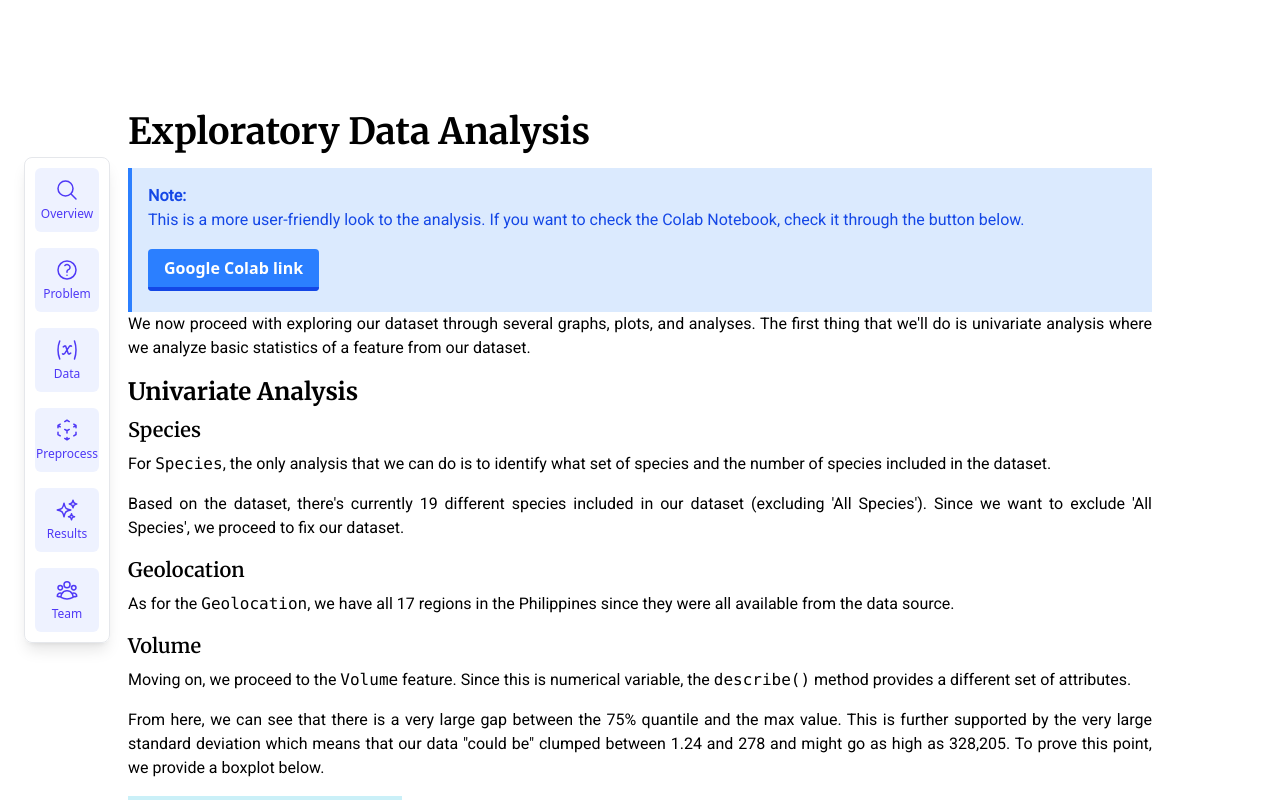
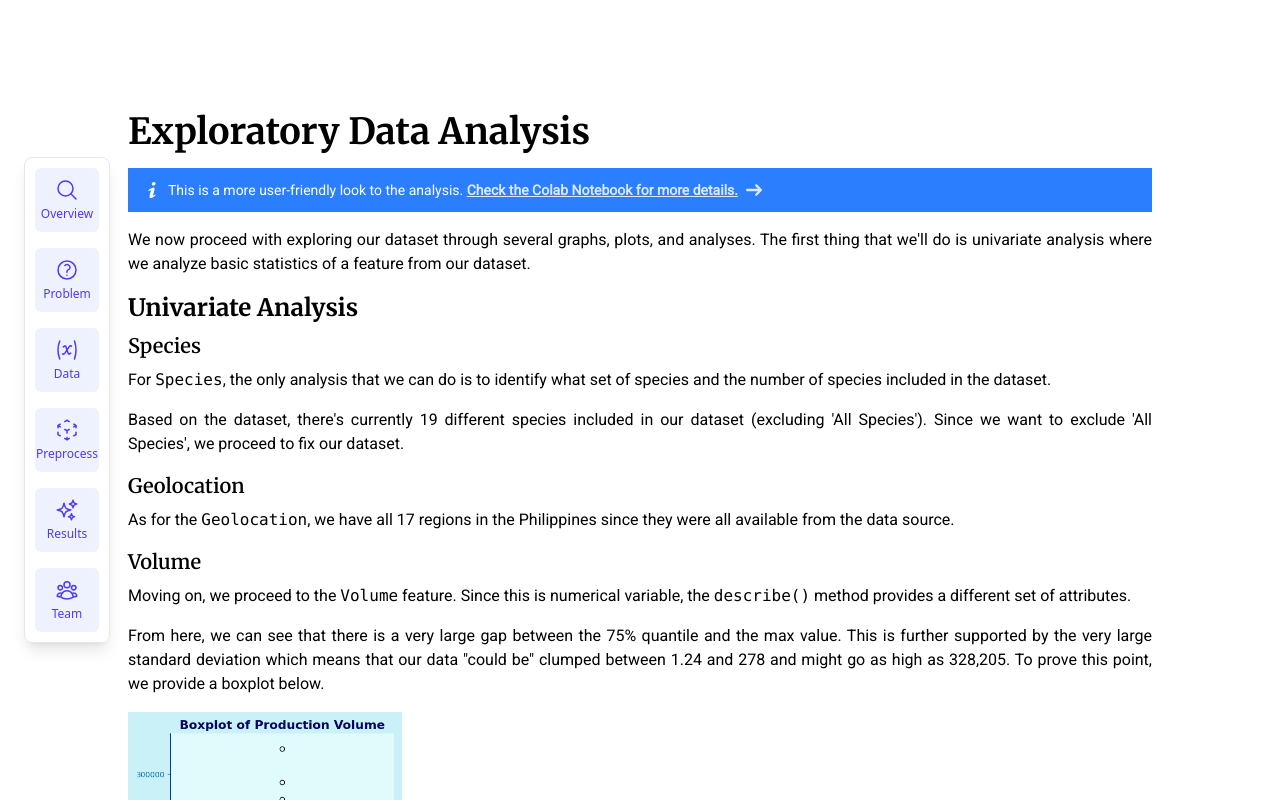
Before and after one commit to jcfrongoso/cs132-final-project, a SvelteKit app: page /exploratory-data-analysis in a window 1280 px wide. Shown: the top 800 px of the page. Built offline with nearby package versions, Linux system fonts and the light colour scheme.

Commit message:
style: changed info warnings

```diff
--- a/src/routes/Preprocessing.svelte
+++ b/src/routes/Preprocessing.svelte
@@ -48,11 +48,15 @@
         </li>
     </ul>
     <br>
-    <div class="bg-blue-100 border-l-4 border-blue-500 text-blue-700 pb-8 pt-4 px-4" role="alert">
-        <p class="font-bold">Note:</p>
-        <p>For references, you may refer to part 1 and 2 of the Google Colab notebook below.</p>
-        <br>
-        <a class="bg-blue-500 hover:bg-blue-400 text-white font-bold py-2 px-4 border-b-4 border-blue-700 hover:border-blue-500 rounded" href="https://colab.research.google.com/drive/1oohGaBcZXjV41udiQipQl1Lw0ZCKSvzl#scrollTo=MQ2Hz2yBssEo">Google Colab link</a>
+    <div class="flex items-center bg-blue-500 text-white text-sm font-medium px-4 py-3 mb-4" role="alert">
+        <svg class="fill-current w-4 h-4 mr-2" xmlns="http://www.w3.org/2000/svg" viewBox="0 0 20 20"><path d="M12.432 0c1.34 0 2.01.912 2.01 1.957 0 1.305-1.164 2.512-2.679 2.512-1.269 0-2.009-.75-1.974-1.99C9.789 1.436 10.67 0 12.432 0zM8.309 20c-1.058 0-1.833-.652-1.093-3.524l1.214-5.092c.211-.814.246-1.141 0-1.141-.317 0-1.689.562-2.502 1.117l-.528-.88c2.572-2.186 5.531-3.467 6.801-3.467 1.057 0 1.233 1.273.705 3.23l-1.391 5.352c-.246.945-.141 1.271.106 1.271.317 0 1.357-.392 2.379-1.207l.6.814C12.098 19.02 9.365 20 8.309 20z"/></svg>
+        <p>For references, you may refer to
+            <a href="https://colab.research.google.com/drive/1oohGaBcZXjV41udiQipQl1Lw0ZCKSvzl#scrollTo=MQ2Hz2yBssEo"
+            class="inline-flex items-center font-bold text-blue-100 dark:text-blue-100 underline">
+                Part 1 and 2 of the Google Colab notebook.
+                <svg class="w-4 h-4 ms-2 rtl:rotate-180" aria-hidden="true" xmlns="http://www.w3.org/2000/svg" fill="none" viewBox="0 0 14 10"><path stroke="currentColor" stroke-linecap="round" stroke-linejoin="round" stroke-width="2" d="M1 5h12m0 0L9 1m4 4L9 9"/></svg>
+            </a>
+        </p>
     </div>
 
 
--- a/src/routes/Results.svelte
+++ b/src/routes/Results.svelte
@@ -18,6 +18,16 @@
 <div class="max-w-5xl mx-auto">
     <h1 class="mb-4">Results</h1>
     <h2 class="mb-4">Exploratory Data Analysis</h2>
+    <div class="flex items-center bg-blue-500 text-white text-sm font-medium px-4 py-3 mb-4" role="alert">
+        <svg class="fill-current w-4 h-4 mr-2" xmlns="http://www.w3.org/2000/svg" viewBox="0 0 20 20"><path d="M12.432 0c1.34 0 2.01.912 2.01 1.957 0 1.305-1.164 2.512-2.679 2.512-1.269 0-2.009-.75-1.974-1.99C9.789 1.436 10.67 0 12.432 0zM8.309 20c-1.058 0-1.833-.652-1.093-3.524l1.214-5.092c.211-.814.246-1.141 0-1.141-.317 0-1.689.562-2.502 1.117l-.528-.88c2.572-2.186 5.531-3.467 6.801-3.467 1.057 0 1.233 1.273.705 3.23l-1.391 5.352c-.246.945-.141 1.271.106 1.271.317 0 1.357-.392 2.379-1.207l.6.814C12.098 19.02 9.365 20 8.309 20z"/></svg>
+        <p>This subsection is a summary of a lengthy process. To know more,
+            <a href="{base}/exploratory-data-analysis"
+            class="inline-flex items-center font-bold text-blue-100 dark:text-blue-100 underline">
+                follow this link
+                <svg class="w-4 h-4 ms-2 rtl:rotate-180" aria-hidden="true" xmlns="http://www.w3.org/2000/svg" fill="none" viewBox="0 0 14 10"><path stroke="currentColor" stroke-linecap="round" stroke-linejoin="round" stroke-width="2" d="M1 5h12m0 0L9 1m4 4L9 9"/></svg>
+            </a>
+        </p>
+    </div>
     <p class="mb-4">
         Now that we've successfully preprocessed our data, we proceed to visualize and analyze our dataset through a series of plots from univariate to multivariate analyses.
     </p>
@@ -41,9 +51,9 @@
     <p class="mb-4">
         Based on our plots, the BARMM region leads in production volume while Central Luzon dominates in economic value. Among species, milkfish generates the highest economic value while P. Vannamei (whiteleg shrimp) shows consistently high production volumes. Seaweed production remains significant across multiple quarters, with substantial regional variations in both production and economic returns. The box plots reveal that grouper has the highest economic value distribution per unit despite not having the largest production volume, indicating it's a high-value species compared to others. These reveals distinct regional variation, reflecting diverse ecological conditions and market specializations throughout the Philippine archipelago.
     </p>
-    <p class="mb-4">
+    <!-- <p class="mb-4">
         <a class="bg-blue-500 hover:bg-blue-400 text-white font-bold py-2 px-4 border-b-4 border-blue-700 hover:border-blue-500 rounded" href="{base}/exploratory-data-analysis">Click here to see the process.</a>
-    </p>
+    </p> -->
     <h2 class="mb-4">Hypothesis Testing</h2>
     <div>
         <!-- Research Question 1 -->
--- a/src/routes/exploratory-data-analysis/EDA.svelte
+++ b/src/routes/exploratory-data-analysis/EDA.svelte
@@ -46,11 +46,15 @@
 
 <div class="max-w-5xl mx-auto">
     <h1 class="mb-4">Exploratory Data Analysis</h1>
-    <div class="bg-blue-100 border-l-4 border-blue-500 text-blue-700 pb-8 pt-4 px-4" role="alert">
-        <p class="font-bold">Note:</p>
-        <p>This is a more user-friendly look to the analysis. If you want to check the Colab Notebook, check it through the button below.</p>
-        <br>
-        <a class="bg-blue-500 hover:bg-blue-400 text-white font-bold py-2 px-4 border-b-4 border-blue-700 hover:border-blue-500 rounded" href="https://colab.research.google.com/drive/1oohGaBcZXjV41udiQipQl1Lw0ZCKSvzl#scrollTo=MQ2Hz2yBssEo">Google Colab link</a>
+    <div class="flex items-center bg-blue-500 text-white text-sm font-medium px-4 py-3 mb-4" role="alert">
+        <svg class="fill-current w-4 h-4 mr-2" xmlns="http://www.w3.org/2000/svg" viewBox="0 0 20 20"><path d="M12.432 0c1.34 0 2.01.912 2.01 1.957 0 1.305-1.164 2.512-2.679 2.512-1.269 0-2.009-.75-1.974-1.99C9.789 1.436 10.67 0 12.432 0zM8.309 20c-1.058 0-1.833-.652-1.093-3.524l1.214-5.092c.211-.814.246-1.141 0-1.141-.317 0-1.689.562-2.502 1.117l-.528-.88c2.572-2.186 5.531-3.467 6.801-3.467 1.057 0 1.233 1.273.705 3.23l-1.391 5.352c-.246.945-.141 1.271.106 1.271.317 0 1.357-.392 2.379-1.207l.6.814C12.098 19.02 9.365 20 8.309 20z"/></svg>
+        <p>This is a more user-friendly look to the analysis.
+            <a href="https://colab.research.google.com/drive/1oohGaBcZXjV41udiQipQl1Lw0ZCKSvzl#scrollTo=MQ2Hz2yBssEo"
+            class="inline-flex items-center font-bold text-blue-100 dark:text-blue-100 underline">
+                Check the Colab Notebook for more details.
+                <svg class="w-4 h-4 ms-2 rtl:rotate-180" aria-hidden="true" xmlns="http://www.w3.org/2000/svg" fill="none" viewBox="0 0 14 10"><path stroke="currentColor" stroke-linecap="round" stroke-linejoin="round" stroke-width="2" d="M1 5h12m0 0L9 1m4 4L9 9"/></svg>
+            </a>
+        </p>
     </div>
     <p class="mb-4">We now proceed with exploring our dataset through several graphs, plots, and analyses. The first thing that we'll do is univariate analysis where we analyze basic statistics of a feature from our dataset.</p>
 
```
